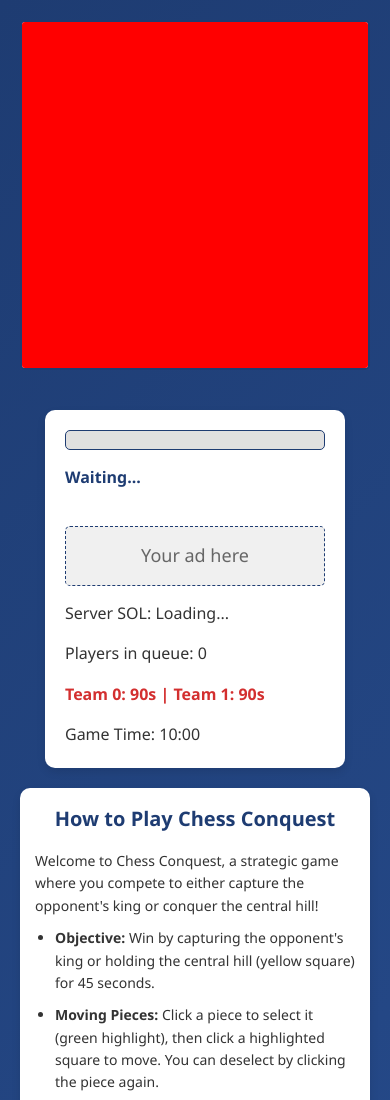
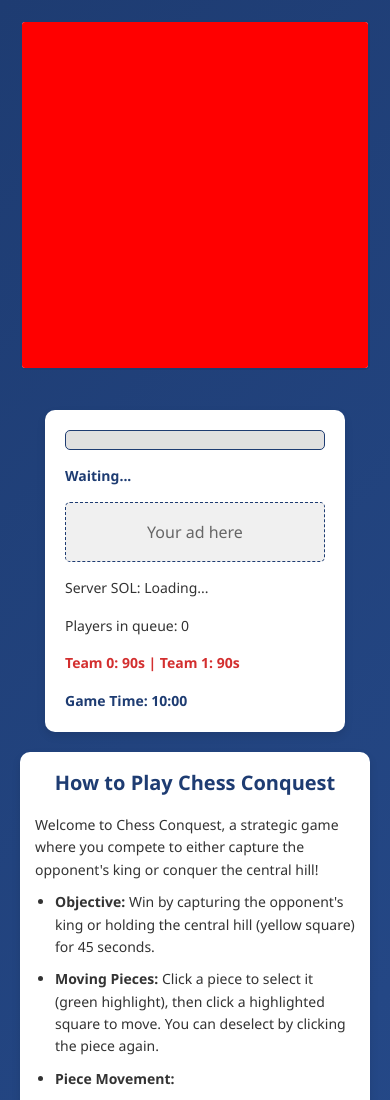
Before and after one commit to GambaBTC/chess, a website: page public/index.html in a window 390 px wide. Shown: the top 1100 px of the page. Drawn offline with nearby package versions, Linux system fonts and the light colour scheme; no server answers.

Commit message:
Update style.css

```diff
--- a/public/style.css
+++ b/public/style.css
@@ -97,7 +97,7 @@ canvas {
     transition: width 0.1s linear;
 }
 
-#status, #balanceDisplay, #queueDisplay, #timerDisplay {
+#status, #balanceDisplay, #queueDisplay, #timerDisplay, #gameCountdown {
     font-size: 16px;
     color: #333;
 }
@@ -110,6 +110,11 @@ canvas {
 #timerDisplay {
     font-weight: bold;
     color: #d32f2f;
+}
+
+#gameCountdown {
+    font-weight: bold;
+    color: #1e3c72;
 }
 
 #notification {
@@ -230,17 +235,15 @@ canvas {
     border-radius: 5px;
     padding: 10px;
     text-align: center;
-    width: 250px; /* Square size matching #infoPanel */
-    height: 250px;
+    width: 100%;
+    height: 100px;
     display: flex;
     align-items: center;
     justify-content: center;
-    margin-left: 20px;
-    flex-shrink: 0;
 }
 
 #adBanner p {
-    font-size: 18px;
+    font-size: 16px;
     color: #666;
 }
 
@@ -251,15 +254,11 @@ canvas {
         align-items: center;
     }
 
-    #infoPanel, #adBanner {
+    #infoPanel {
         margin-left: 0;
         margin-top: 20px;
         width: 100%;
         max-width: 300px;
-    }
-
-    #adBanner {
-        height: 100px; /* Reduce height on smaller screens */
     }
 }
 
@@ -317,6 +316,10 @@ canvas {
 
     #adBanner {
         height: 60px;
-        font-size: 16px;
+        font-size: 14px;
+    }
+
+    #status, #balanceDisplay, #queueDisplay, #timerDisplay, #gameCountdown {
+        font-size: 14px;
     }
 }
```
